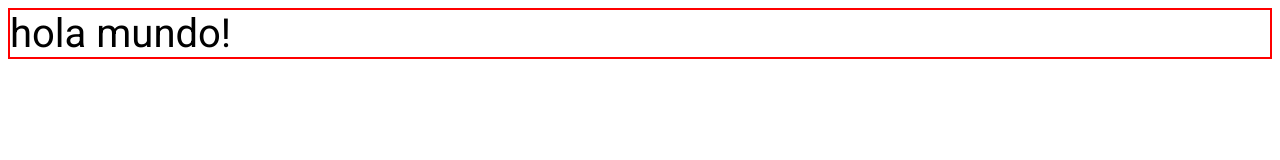
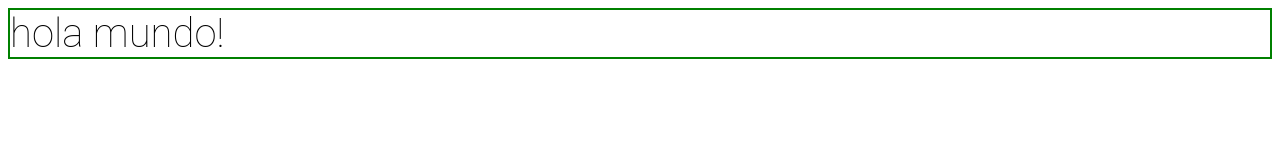
Before and after one commit to 1caruxx/Angular, a plain HTML site: page CSS/index.html in a window 1280 px wide. Drawn offline with Linux system fonts and the light colour scheme.

Commit message:
gfgfg
gfgfg

```diff
--- a/CSS/index.html
+++ b/CSS/index.html
@@ -9,7 +9,7 @@
     <link rel="shortcut icon" type="image/x-icon" href="./favicon.ico"/>
 
     <!-- <link rel="stylesheet" type="text/css" href="./styles.css"/> -->
-    <link href="https://fonts.googleapis.com/css?family=Roboto" rel="stylesheet">
+    <!-- <link href="https://fonts.googleapis.com/css?family=Roboto&effect=anaglyph" rel="stylesheet">  -->
     <link rel ="stylesheet" type="text/css" href="./tests.css"/>
     <link rel="stylesheet" href="https://cdnjs.cloudflare.com/ajax/libs/font-awesome/4.7.0/css/font-awesome.min.css">
 
--- a/CSS/tests.css
+++ b/CSS/tests.css
@@ -17,7 +17,9 @@
 
 div {
     font-family: Roboto;
-    border: solid red 2px;
+    border: solid red 2px !important;
+    border: solid green 2px !important;
+    border: solid violet 2px;
     font-weight: 200;
     font-size: 40px;
 }
```
Also changed, not shown: CSS/README.md.
